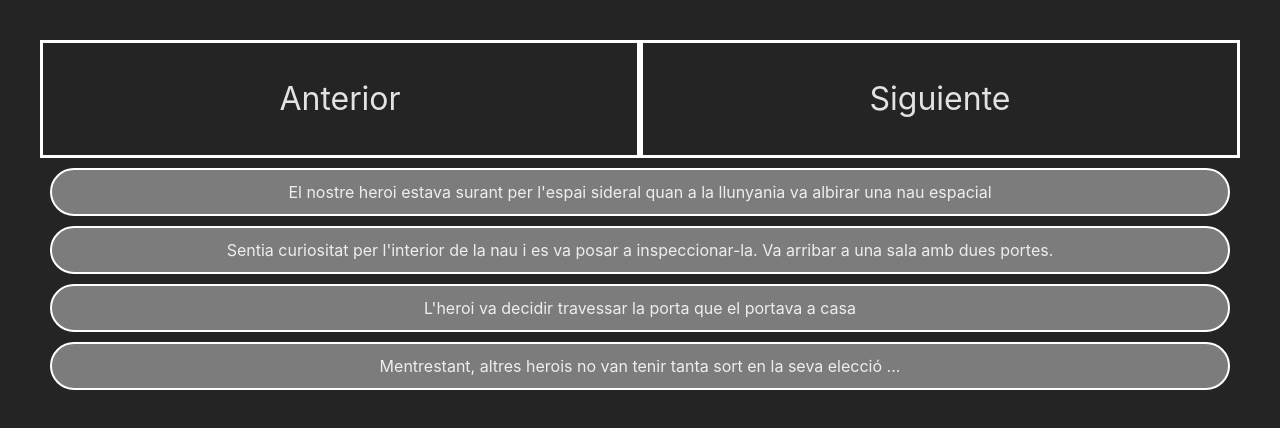
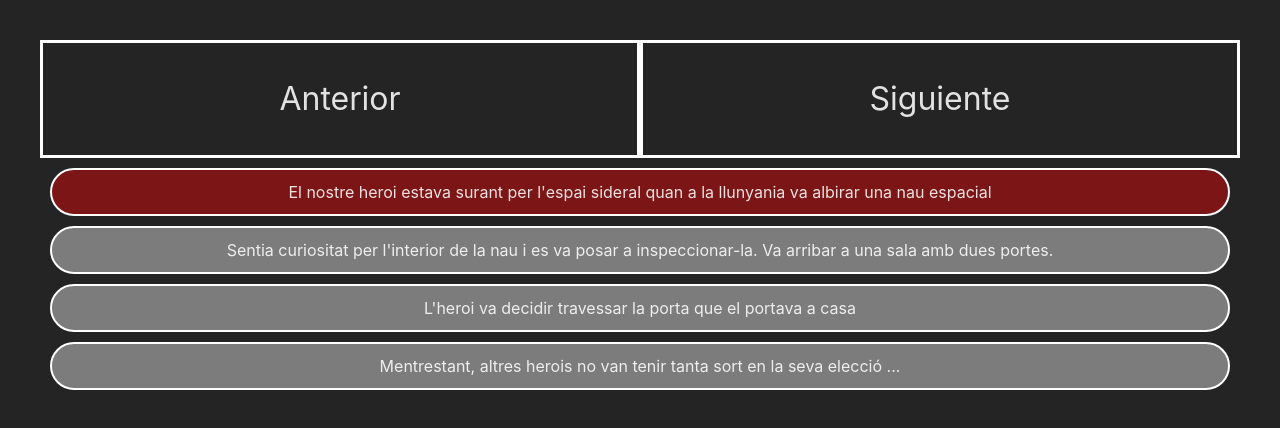
Before and after one commit to treee97/sprint-6, a React (Vite) app: page / in a window 1280 px wide. Shown: the top 428 px of the page. Built offline with nearby package versions, Linux system fonts and the light colour scheme.

Commit message:
Ex 4 completed

```diff
--- a/src/App.tsx
+++ b/src/App.tsx
@@ -13,26 +13,35 @@ const ContainerButton = styled.div`
  // &:hover {
   //   para hover meter esto dentro del ` `;
   //   }
+  //https://www.youtube.com/watch?v=jRxoO-Zd0pQ
 
 function App() {
- const [changeStory, setChangeStory] = useState(0);
-  //onClick ={(index: number) => setChangeStory(index + 1)}
-    //pasamos una prop y cuando cliquemos
+ const [changeStory, setChangeStory] = useState<number>(0);
+    //el 0 es la posicion de la primera Escena.
+
+    const handlerBack = () => {
+      if (changeStory === 0) {
+        setChangeStory(data.length - 1)
+      } else{ setChangeStory(changeStory - 1) }
+    }
+    const handlerNext = () => {
+      if(changeStory === data.length - 1){
+        setChangeStory(0);
+      } else { setChangeStory(changeStory + 1) }
+    }
   return (
     <>
-  {/* <Button onClick = onClick ={() => setChangeStory(index + 1)}/> */}
-  {/* <Button onClick = onClick ={() => setChangeStory(index + 1)}/> */}
     <ContainerButton>
-      <Button text="Anterior" onClick ={(index: number) => setChangeStory(index + 1)}/>
-      <Button text="Siguiente" />
+      <Button onClick={handlerBack} text="Anterior" />
+      <Button onClick={handlerNext} text="Siguiente" />
     </ContainerButton>
+
       {data.map((sentence, index) => (
-          <Escena key={index} sentence={sentence}/>
+          <Escena key={index} sentence={sentence} isFocused={changeStory === index} />
         ))
       }
     </>
   )
 }
-//primero texto rojo por default
-//clicamos siguiente. el siguiente bloque cambia a rojo
+
 export default App
--- a/src/components/Button.tsx
+++ b/src/components/Button.tsx
@@ -1,11 +1,12 @@
 import styled from "styled-components";
 
-const ButtonContainer = styled.div`
+const ButtonElement = styled.div`
     padding: 2rem;
     font-size: 2rem;
     border: 3px solid white;
     width: 50%;
     cursor: pointer;
+    user-select: none;
 
 
     &:hover{
@@ -14,13 +15,14 @@ const ButtonContainer = styled.div`
 `;
 //los styled siempre CamelCase
 
-type textProp = {
+export type textProp = {
     text: string;
+    onClick?: () => void;
 }
 
-const Button = ({text}: textProp) => {
+const Button: React.FC<textProp> = ({text, onClick}) => {
   return (
-    <ButtonContainer>{text}</ButtonContainer>
+    <ButtonElement onClick={onClick} aria-readonly>{text}</ButtonElement>
   )
 }
 
--- a/src/components/Escena.tsx
+++ b/src/components/Escena.tsx
@@ -4,10 +4,10 @@ import styled from "styled-components";
 //Exporting them gives us the option to use them in different places throughout our application if we need to extend or compose them.
 //https://www.totaltypescript.com/tutorials/react-with-typescript/components/ensure-props-are-present-and-defined/solutionç
 
-const Container = styled.div`
+const Container = styled.div<{isFocused: boolean}>`
   border: 2px solid white;
   border-radius: 25px;
-  background: rgba(255, 255, 255, 0.4);
+  background: ${({isFocused}) => isFocused ? 'rgba(255, 0, 0, 0.4)' : 'rgba(255, 255, 255, 0.4)'};
   padding: 10px;
   margin: 10px;
 `;
@@ -15,16 +15,17 @@ const Container = styled.div`
 
 type sentenceProp = {
   sentence: string;
+  isFocused: boolean;
 }
-const Escena = ({sentence} : sentenceProp) => {
+const Escena: React.FC<sentenceProp> = ({sentence, isFocused}) => {
   //destructuring
-
 
   return (
     <>
-        <Container>{sentence}</Container>
+        <Container isFocused={isFocused}>{sentence}</Container>
     </>
   )
 }
 
+
 export default Escena
```
